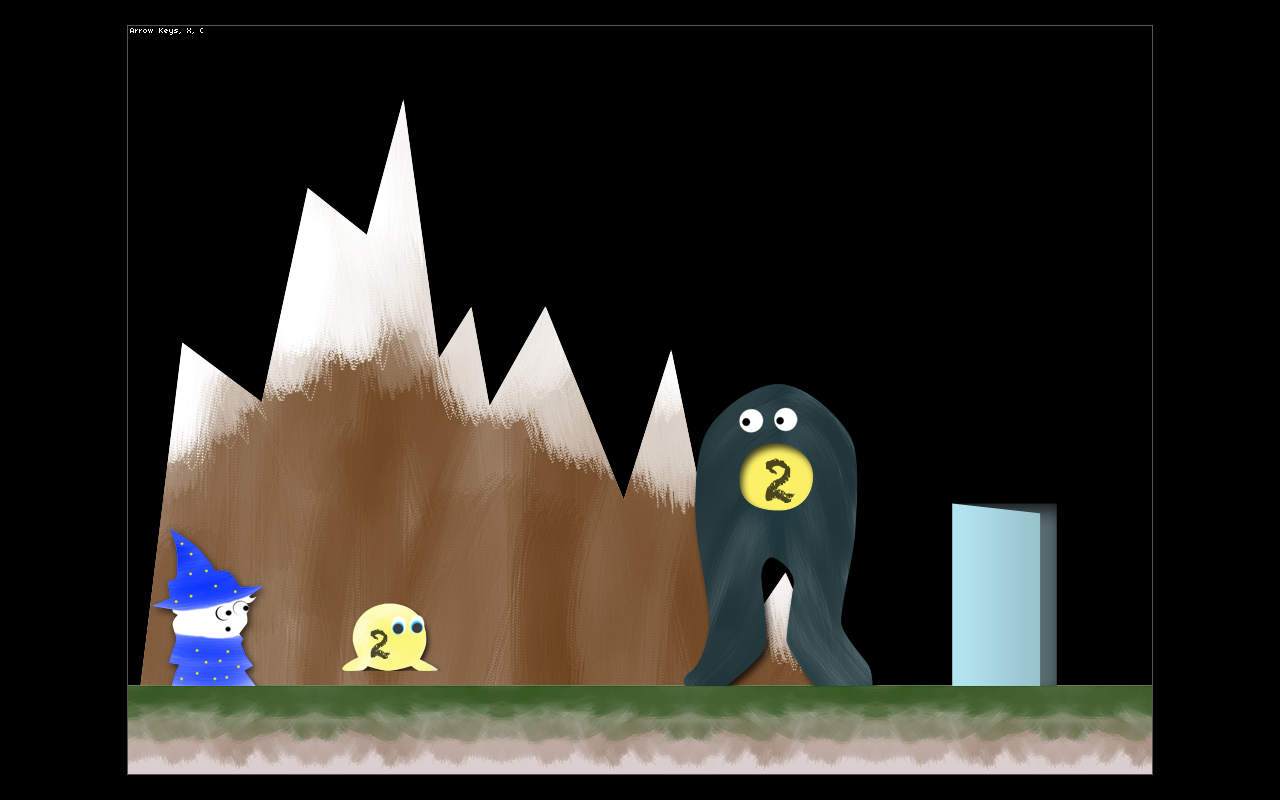
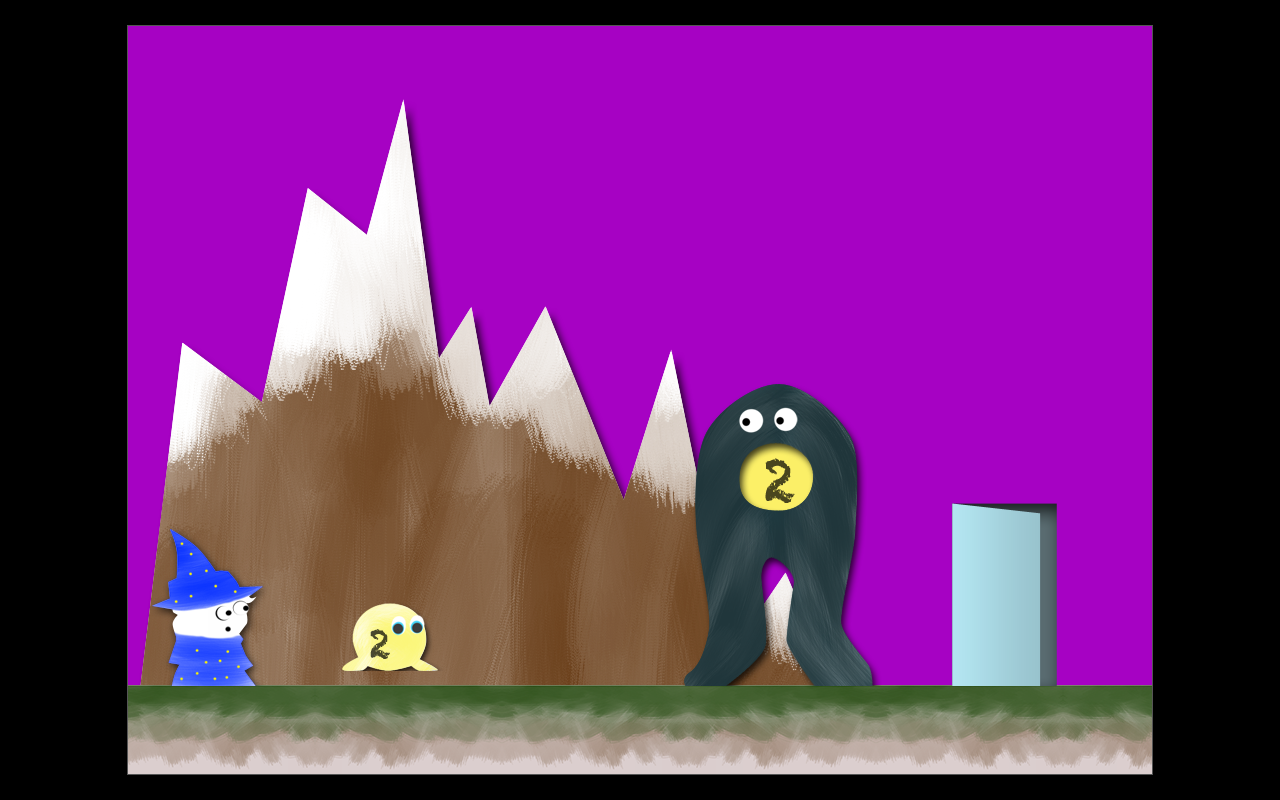
Before and after one commit to Q42/Tixi, a plain HTML site: page src/index.html in a window 1280 px wide. Drawn offline with Linux system fonts and the light colour scheme.

Commit message:
Ambilight jonguh! :D

```diff
--- a/src/index.html
+++ b/src/index.html
@@ -28,6 +28,42 @@
 
 	<script type="text/javascript" src="lib/impact/impact.js"></script>
 	<script type="text/javascript" src="lib/game/main.js"></script>
+	<script>
+		(function() {
+
+			var active = false
+			  , interval
+
+			window.onkeypress = function( e ) {
+				if( e.charCode != 108 ) {
+					return;
+				}
+
+				if( !active ) {
+					console.info('Activating ambilight.')
+					active = true;
+					interval = setInterval( refreshLights, 3000 );
+				} else {
+					console.info('Deactivating ambilight.')
+					active = false;
+					clearInterval( interval );
+				}
+			}
+
+			function refreshLights() {
+				var img = new Image()
+				  , color = sessionStorage.getItem('ambilightColor')
+
+				if( color ) {
+					console.info('Setting ambilight to', color);
+					//img.src = 'http://www.huelandsspoor.nl/api/lamps/setcolor?lamps=&color=' + color;
+				} else {
+					console.warn('No ambilight color found!');
+				}
+			}
+
+		})();
+	</script>
 </head>
 <body>
 	<canvas id="canvas"></canvas>
--- a/src/lib/game/main.js
+++ b/src/lib/game/main.js
@@ -9,6 +9,32 @@ ig.module(
 	'game.levels.1'
 )
 .defines(function(){
+
+
+
+// Helper shizzle voor ambilight.
+var _lastUpdated = new Date()
+
+function _rgbToHex(r, g, b) {
+	r = Math.round( r );
+	g = Math.round( g );
+	b = Math.round( b );
+	return ((1 << 24) + (r << 16) + (g << 8) + b).toString(16).slice(1);
+}
+
+function _hexForTimestamp( timestamp ) {
+	var frequency = 0.3
+	  , duration = 120*1000.0
+	  , offset = 32.0 * (timestamp % duration) / duration
+	  , red = Math.sin(frequency * offset + 0) * 127 + 128
+	  , green = Math.sin(frequency * offset + 2) * 127 + 128
+	  , blue  = Math.sin(frequency * offset + 4) * 127 + 128
+	  , hex = _rgbToHex(red, green, blue)
+
+	return hex;
+}
+
+
 
 MyGame = ig.Game.extend({
 
@@ -50,9 +76,22 @@ MyGame = ig.Game.extend({
 		// Draw all entities and BackgroundMaps
 		this.parent();
 
-		this.font.draw( 'Arrow Keys, X, C', 2, 2 );
+		var now = new Date().getTime()
+		  , hex = _hexForTimestamp( now )
+
+		ig.game.clearColor = '#' + hex;
+
+		// Stuur de ambilight kleur maar 1 keer per seconden.
+		//if( now - _lastUpdated > 1000) {
+			// Ambilight heeft wat lag...
+			var lagHex = _hexForTimestamp( now + 1500);
+			//console.log( hex, lagHex );
+			sessionStorage.setItem('ambilightColor', lagHex);
+			_lastUpdated = now;
+		//}
 	}
 });
+
 
 
 // Start the Game with 60fps, a resolution of 240x160, scaled
```
